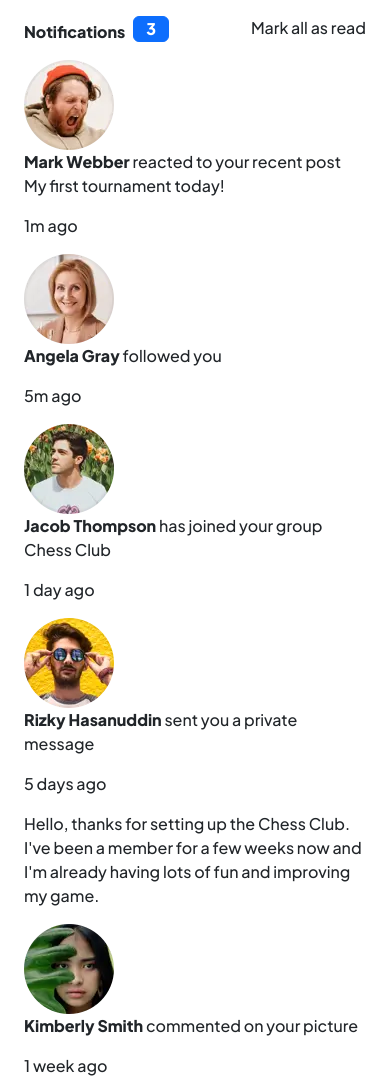
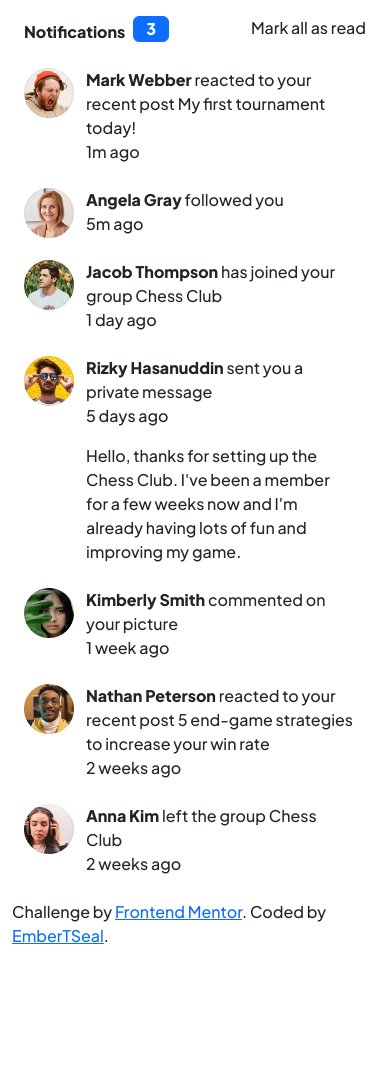
Before and after one commit to EmberTSeal/Notification-Page, a plain HTML site: page index.html in a window 390 px wide. Shown: the top 1081 px of the page. After the commit the page ends 964 px from the top, so only its background shows below. Drawn offline with nearby package versions, Linux system fonts and the light colour scheme.

Commit message:
Mobile Design (Notif Components)
in index.html:
- align images and texts (flex)

in style.css
- specify img max size

```diff
--- a/index.html
+++ b/index.html
@@ -20,44 +20,60 @@
 <body class="container my-3">
   <div class="container d-flex justify-content-between">
     <p class="notif">Notifications&ensp;<span class="notif py-0 btn btn-primary ">3</span></p>
-    <p >Mark all as read </p>
+    <p>Mark all as read </p>
   </div>
-  <div class="container">
+  <div class="container my-2 d-flex align-items-start">
     <img src="assets/images/avatar-mark-webber.webp" alt="Mark Webber avatar">
-    <p><span class="user">Mark Webber</span> reacted to your recent post My first tournament today!</p>
+    <div class="container d-flex flex-column  align-items-start">
+      <p class="my-0"><span class="user">Mark Webber</span> reacted to your recent post My first tournament today!</p>
       <p>1m ago</p>
     </div>
-  <div class="container">
+  </div>
+  <div class="container my-2 d-flex justify-content-between">
     <img src="assets/images/avatar-angela-gray.webp" alt="Angela Gray avatar">
-    <p><span class="user">Angela Gray</span> followed you</p>
+    <div class="container d-flex flex-column  align-items-start">
+      <p class="my-0"><span class="user">Angela Gray</span> followed you</p>
       <p>5m ago</p>
     </div>
-  <div class="container">
+  </div>
+  <div class="container my-2 d-flex justify-content-between">
     <img src="assets/images/avatar-jacob-thompson.webp" alt="Jacob Thompson avatar">
-    <p><span class="user">Jacob Thompson</span> has joined your group Chess Club</p>
+    <div class="container d-flex flex-column  align-items-start">
+      <p class="my-0"><span class="user">Jacob Thompson</span> has joined your group Chess Club</p>
       <p>1 day ago</p>
     </div>
-  <div class="container">
+  </div>
+  <div class="container my-2 d-flex justify-content-between">
     <img src="assets/images/avatar-rizky-hasanuddin.webp" alt="Rizky Hasanuddin avatar">
-    <p><span class="user">Rizky Hasanuddin</span> sent you a private message</p>
+    <div class="container d-flex flex-column  align-items-start">
+      <p class="my-0"><span class="user">Rizky Hasanuddin</span> sent you a private message</p>
       <p>5 days ago</p>
       <p>Hello, thanks for setting up the Chess Club. I've been a member for a few weeks now and
         I'm already having lots of fun and improving my game.</p>
     </div>
-  <div class="container">
+  </div>
+  <div class="container my-2 d-flex justify-content-between">
     <img src="assets/images/avatar-kimberly-smith.webp" alt="Kimberly Smith avatar">
-    <p><span class="user">Kimberly Smith</span> commented on your picture</p>
+    <div class="container d-flex flex-column  align-items-start">
+      <p class="my-0"><span class="user">Kimberly Smith</span> commented on your picture</p>
       <p>1 week ago</p>
     </div>
-  <div class="container">
+  </div>
+  <div class="container my-2 d-flex justify-content-between">
     <img src="assets/images/avatar-nathan-peterson.webp" alt="Nathan Peterson avatar">
-    <p><span class="user">Nathan Peterson</span> reacted to your recent post 5 end-game strategies to increase your win rate</p>
+    <div class="container d-flex flex-column  align-items-start">
+      <p class="my-0"><span class="user">Nathan Peterson</span> reacted to your recent post 5 end-game strategies to increase your
+        win
+        rate</p>
       <p>2 weeks ago</p>
     </div>
-  <div class="container">
+  </div>
+  <div class="container my-2 d-flex justify-content-between">
     <img src="assets/images/avatar-anna-kim.webp" alt="Anna Kim avatar">
-    <p><span class="user">Anna Kim</span> left the group Chess Club</p>
+    <div class="container d-flex flex-column  align-items-start">
+      <p class="my-0"><span class="user">Anna Kim</span> left the group Chess Club</p>
       <p>2 weeks ago</p>
+    </div>
   </div>
   <div class="attribution">
     Challenge by <a href="https://www.frontendmentor.io?ref=challenge" target="_blank">Frontend Mentor</a>.
--- a/style.css
+++ b/style.css
@@ -9,3 +9,8 @@ body{
 .notif{
     vertical-align: text-bottom;
 }
+
+img{
+    max-width: 50px;
+    max-height: 50px;
+}
```
Lines whose indentation alone changed are shown as unchanged.
